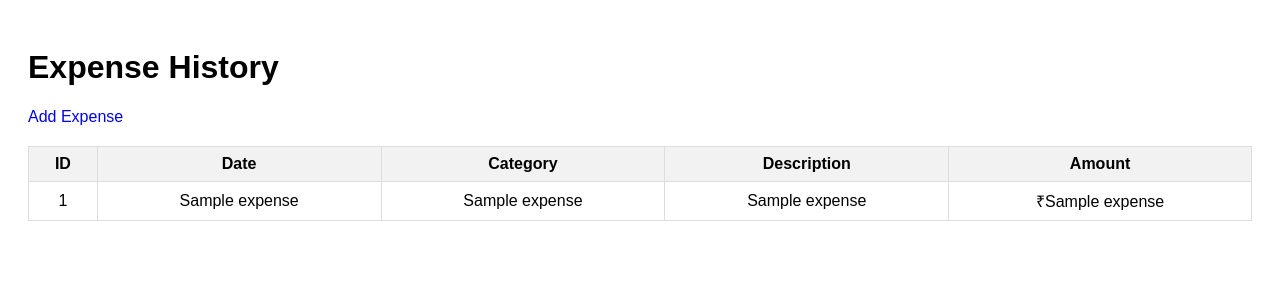
After one commit to anurag-arun/Expense-tracker, a Flask app: template templates/view.html in a window 1280 px wide. The commit adds this page. Shown: the top 300 px of the page. Run offline with Flask 3, Linux system fonts and the light colour scheme; the template is opened without the code that fills it: most values are stand-ins (such as "Sample title", 1, 10 or a date in 2020).

```diff
--- a/app.py
+++ b/app.py
@@ -0,0 +1,55 @@
+from flask import Flask, render_template, request, redirect, url_for
+import sqlite3
+import os
+
+app = Flask(__name__)
+DB_FILE = 'expenses.db'
+
+# Create table if not exists
+def init_db():
+    if not os.path.exists(DB_FILE):
+        conn = sqlite3.connect(DB_FILE)
+        cursor = conn.cursor()
+        cursor.execute('''CREATE TABLE IF NOT EXISTS expenses (
+                            id INTEGER PRIMARY KEY AUTOINCREMENT,
+                            date TEXT NOT NULL,
+                            category TEXT NOT NULL,
+                            description TEXT,
+                            amount REAL NOT NULL
+                          )''')
+        conn.commit()
+        conn.close()
+
+@app.route('/', methods=['GET', 'POST'])
+def home():
+    message = None
+    if request.method == 'POST':
+        date = request.form['date']
+        category = request.form['category']
+        description = request.form['description']
+        amount = request.form['amount']
+
+        conn = sqlite3.connect(DB_FILE)
+        cursor = conn.cursor()
+        cursor.execute('INSERT INTO expenses (date, category, description, amount) VALUES (?, ?, ?, ?)',
+                       (date, category, description, amount))
+        conn.commit()
+        conn.close()
+
+        return redirect(url_for('home', message='Expense added successfully!'))
+
+    message = request.args.get('message')
+    return render_template('index.html', message=message)
+
+@app.route('/view')
+def view_expenses():
+    conn = sqlite3.connect(DB_FILE)
+    cursor = conn.cursor()
+    cursor.execute('SELECT * FROM expenses ORDER BY date DESC')
+    expenses = cursor.fetchall()
+    conn.close()
+    return render_template('view.html', expenses=expenses)
+
+if __name__ == '__main__':
+    init_db()
+    app.run(debug=True)
--- a/main.py
+++ b/main.py
@@ -28,7 +28,7 @@ def add_expense():
 
     conn = sqlite3.connect('expenses.db')
     cursor = conn.cursor()
-    cursor.execute('INSERT INTO expenses (date, category, amount) VALUES (?, ?, ?)',
+    cursor.execute('INSERT INTO expenses (date, category, amount, description) VALUES (?, ?, ?, ?)',
                    (date, category, amount))
     conn.commit()
     conn.close()
--- /dev/null
+++ b/templates/view.html
@@ -0,0 +1,43 @@
+<!DOCTYPE html>
+<html>
+<head>
+    <title>View Expenses</title>
+    <style>
+        table { width: 100%; border-collapse: collapse; margin-top: 20px; }
+        th, td { border: 1px solid #ddd; padding: 8px; text-align: center; }
+        th { background-color: #f2f2f2; }
+        body { font-family: Arial, sans-serif; padding: 20px; }
+        a { text-decoration: none; margin-right: 20px; }
+    </style>
+</head>
+<body>
+    <h1>Expense History</h1>
+    <a href="/">Add Expense</a>
+    {% if expenses %}
+    <table>
+        <thead>
+            <tr>
+                <th>ID</th>
+                <th>Date</th>
+                <th>Category</th>
+                <th>Description</th>
+                <th>Amount</th>
+            </tr>
+        </thead>
+        <tbody>
+            {% for expense in expenses %}
+            <tr>
+                <td>{{ expense[0] }}</td>
+                <td>{{ expense[1] }}</td>
+                <td>{{ expense[2] }}</td>
+                <td>{{ expense[3] }}</td>
+                <td>₹{{ expense[4] }}</td>
+            </tr>
+            {% endfor %}
+        </tbody>
+    </table>
+    {% else %}
+    <p>No expenses recorded yet.</p>
+    {% endif %}
+</body>
+</html>
```
Also changed, not shown: templates/edit.html (added, +17 -0 lines), templates/index.html (+20 -15 lines), expenses.db.
